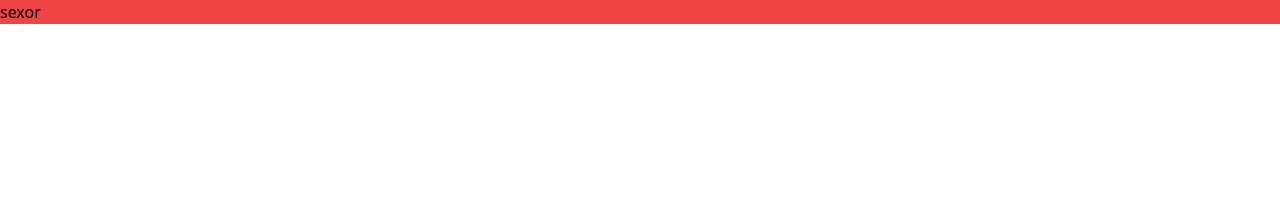
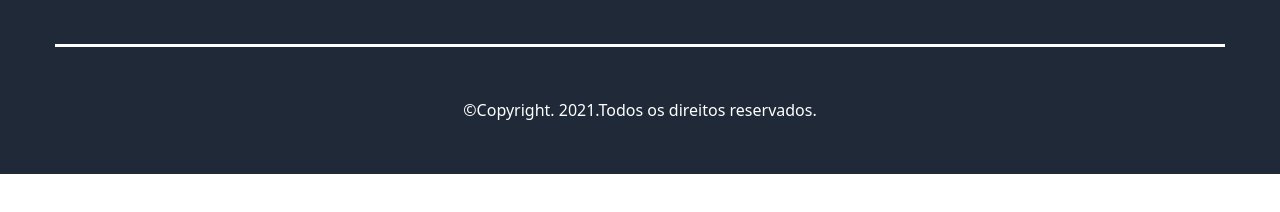
Before and after one commit to gabrilDev/taverna-gatsby, a Gatsby site: page / in a window 1280 px wide. Built offline with nearby package versions, Linux system fonts and the light colour scheme; Gatsby itself is replaced by a stand-in of ours.

Commit message:
chore: import footer partial to index page

```diff
--- a/src/pages/index.tsx
+++ b/src/pages/index.tsx
@@ -1,9 +1,10 @@
 import type { HeadFC, PageProps } from "gatsby"
 import * as React from "react"
+import Footer from "../partials/Footer"
 
 const IndexPage: React.FC<PageProps> = () => {
   return (<main>
-    <h1 className="bg-red-500"> sexor</h1>
+    <Footer/>
   </main>
 
   )
```
